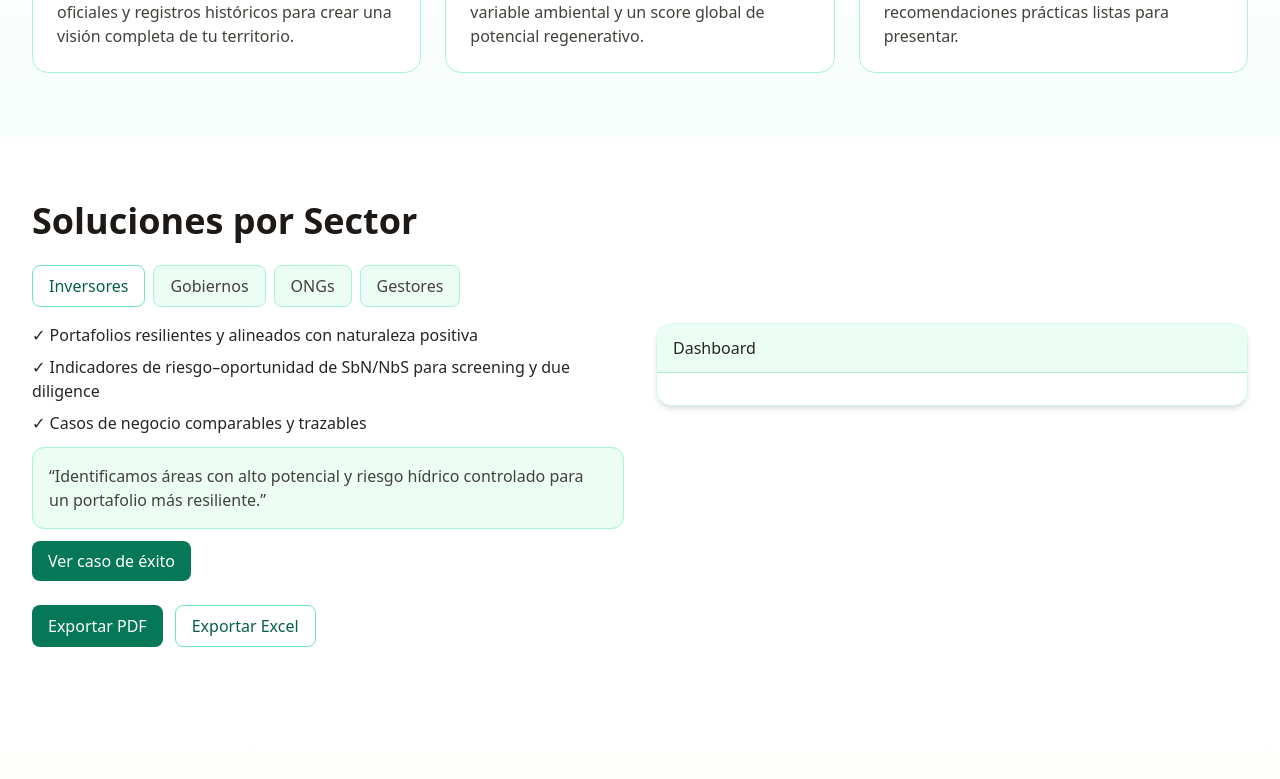
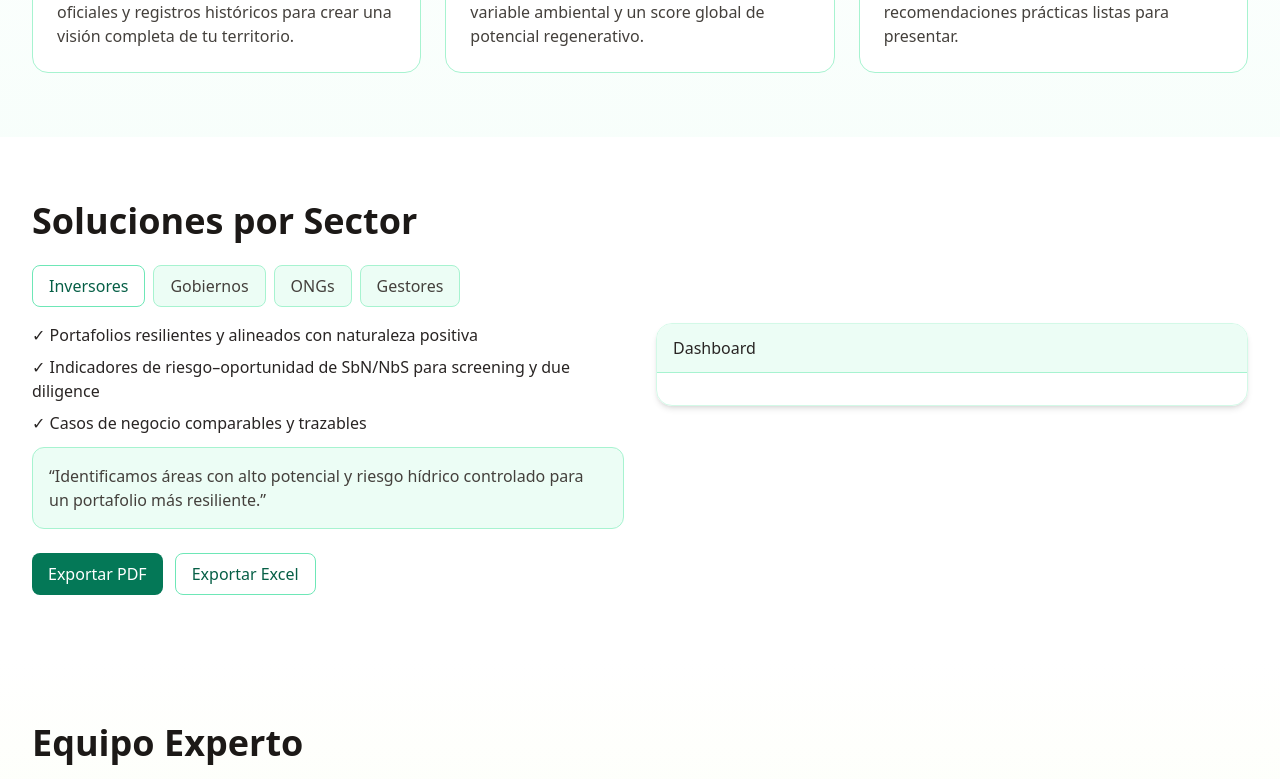
Before and after one commit to RuedaJ/nc3web, a Next.js app: page / in a window 1280 px wide. Shown: the part 2000-2779 px from the top of the page. Built offline with nearby package versions, Linux system fonts and the light colour scheme.

Commit message:
Update index.js

```diff
--- a/pages/index.js
+++ b/pages/index.js
@@ -33,8 +33,6 @@ export default function Home() {
           <nav className="hidden md:flex gap-6 text-stone-700">
             <a href="#como-funciona" className="hover:text-emerald-700">Cómo Funciona</a>
             <a href="#soluciones" className="hover:text-emerald-700">Soluciones</a>
-            <a href="#casos" className="hover:text-emerald-700">Casos de Éxito</a>
-            <a href="#funcionalidades" className="hover:text-emerald-700">Funcionalidades</a>
             <a href="#equipo" className="hover:text-emerald-700">Equipo</a>
             <a href="#contacto" className="hover:text-emerald-700">Contacto</a>
           </nav>
@@ -184,9 +182,6 @@ export default function Home() {
                     <blockquote className="p-4 rounded-xl bg-emerald-50 border border-emerald-200 text-stone-700">
                       “Identificamos áreas con alto potencial y riesgo hídrico controlado para un portafolio más resiliente.”
                     </blockquote>
-                    <a href="#casos" className="inline-block px-4 py-2 rounded-lg bg-emerald-700 text-white hover:bg-emerald-800">
-                      Ver caso de éxito
-                    </a>
                   </>
                 )}
 
@@ -200,9 +195,6 @@ export default function Home() {
                     <blockquote className="p-4 rounded-xl bg-emerald-50 border border-emerald-200 text-stone-700">
                       “Datos irrefutables para fundamentar decisiones y transparentar resultados ante la ciudadanía.”
                     </blockquote>
-                    <a href="#casos" className="inline-block px-4 py-2 rounded-lg bg-emerald-700 text-white hover:bg-emerald-800">
-                      Ver caso de éxito
-                    </a>
                   </>
                 )}
 
@@ -216,9 +208,6 @@ export default function Home() {
                     <blockquote className="p-4 rounded-xl bg-emerald-50 border border-emerald-200 text-stone-700">
                       “La plataforma nos ayudó a focalizar esfuerzos en corredores ecológicos clave.”
                     </blockquote>
-                    <a href="#casos" className="inline-block px-4 py-2 rounded-lg bg-emerald-700 text-white hover:bg-emerald-800">
-                      Ver caso de éxito
-                    </a>
                   </>
                 )}
 
@@ -232,9 +221,6 @@ export default function Home() {
                     <blockquote className="p-4 rounded-xl bg-emerald-50 border border-emerald-200 text-stone-700">
                       “Implementamos soluciones con ROI ecológico tangible en meses, no años.”
                     </blockquote>
-                    <a href="#casos" className="inline-block px-4 py-2 rounded-lg bg-emerald-700 text-white hover:bg-emerald-800">
-                      Ver caso de éxito
-                    </a>
                   </>
                 )}
               </div>
```
